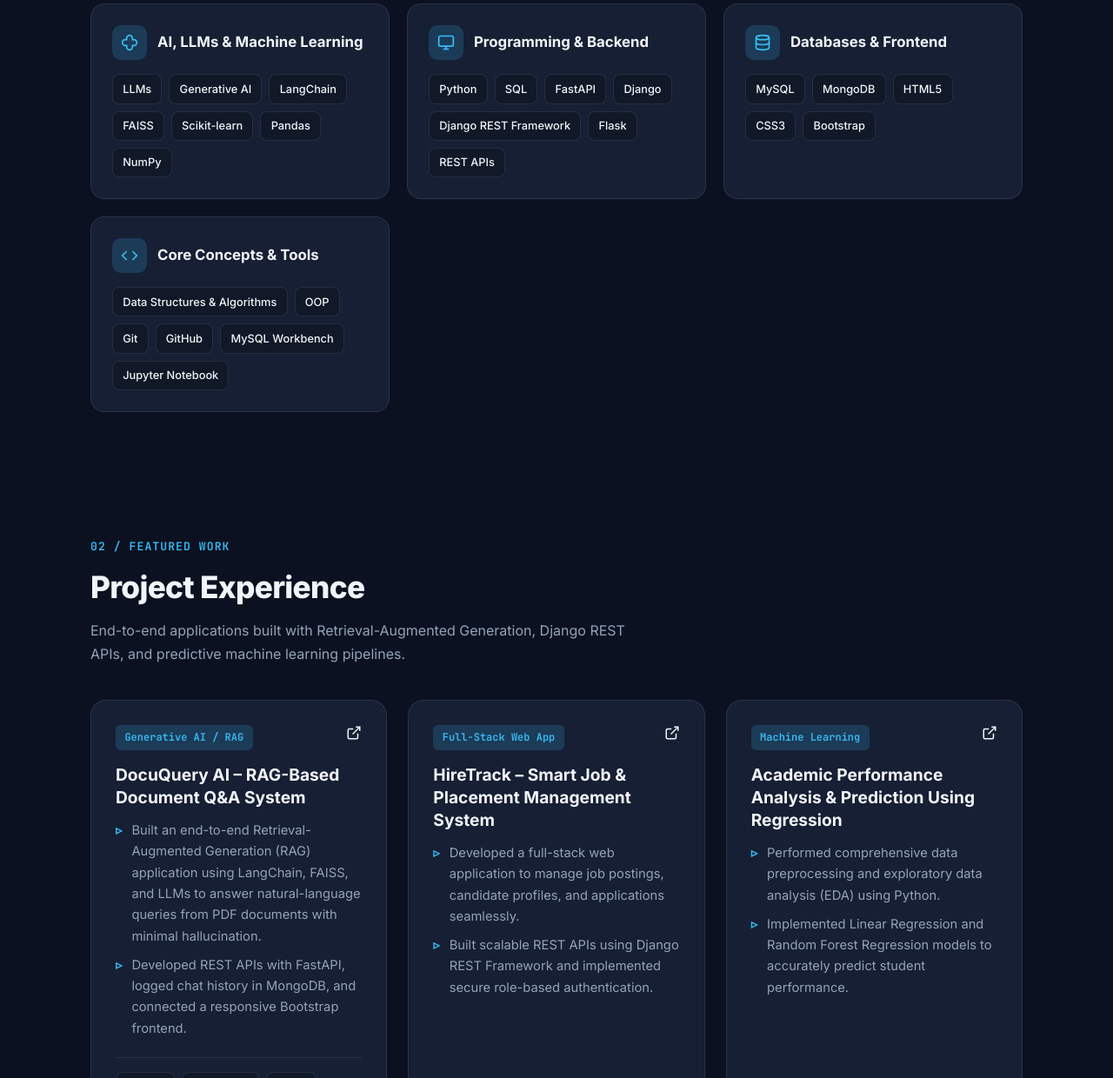
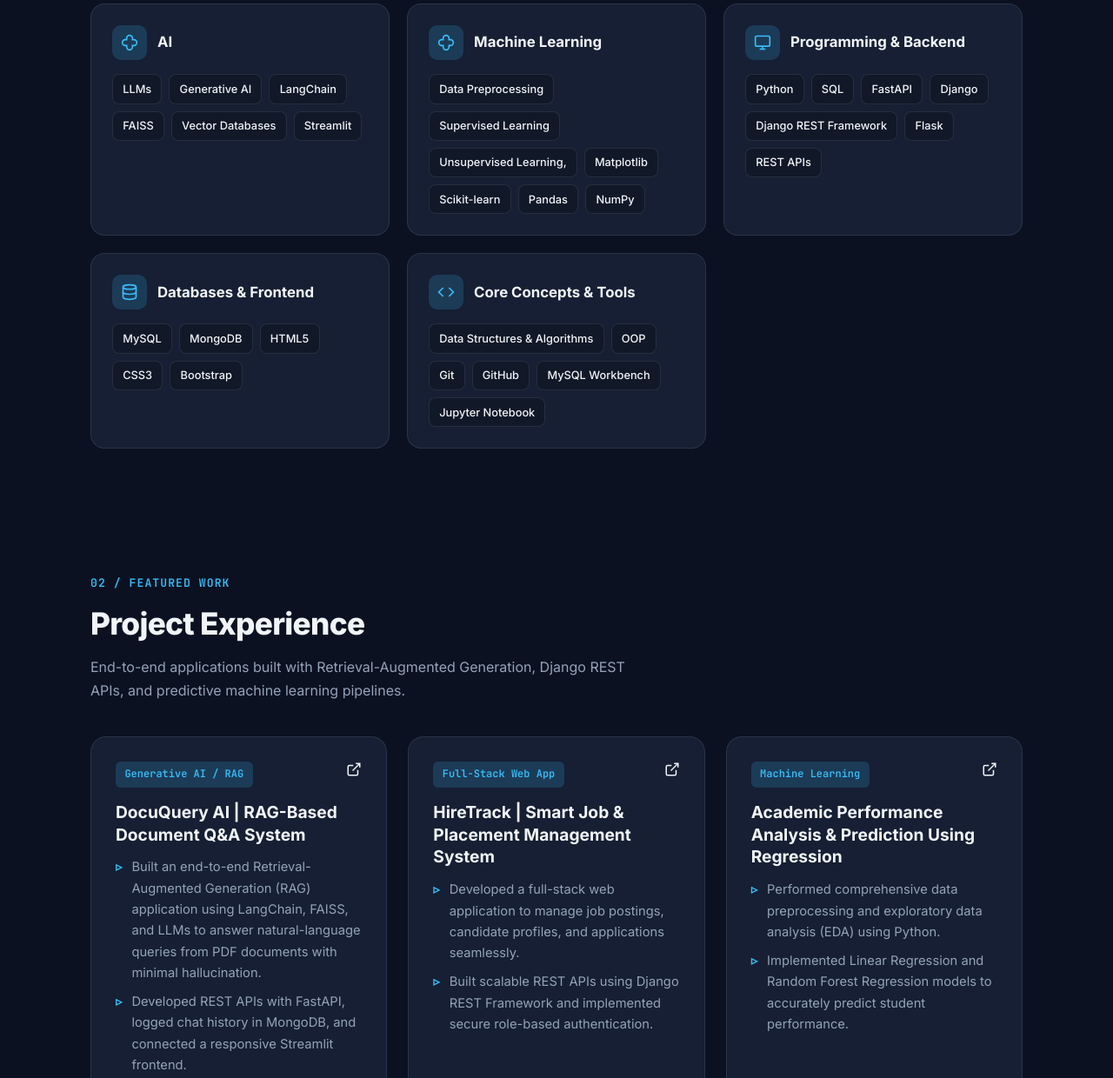
Before and after one commit to VamsiChandika/My-Portfolio, a plain HTML site: page index.html in a window 1280 px wide. Shown: the part 1117-2357 px from the top of the page at 87% size. Drawn offline with Linux system fonts and the light colour scheme.

Commit message:
Updated Resume

```diff
--- a/index.html
+++ b/index.html
@@ -1105,13 +1105,30 @@
               <div class="skill-icon">
                 <svg width="20" height="20" viewBox="0 0 24 24" fill="none" stroke="currentColor" stroke-width="2" aria-hidden="true"><path d="M12 2a4 4 0 0 1 4 4v2h2a4 4 0 0 1 0 8h-2v2a4 4 0 0 1-8 0v-2H6a4 4 0 0 1 0-8h2V6a4 4 0 0 1 4-4z"/></svg>
               </div>
-              <h3>AI, LLMs &amp; Machine Learning</h3>
+              <h3>AI</h3>
             </div>
             <div class="tags">
               <span class="tag">LLMs</span>
               <span class="tag">Generative AI</span>
               <span class="tag">LangChain</span>
               <span class="tag">FAISS</span>
+              <span class="tag">Vector Databases</span>
+              <span class="tag">Streamlit</span>
+            </div>
+          </div>
+
+          <div class="skill-card reveal">
+            <div class="skill-card-head">
+              <div class="skill-icon">
+                <svg width="20" height="20" viewBox="0 0 24 24" fill="none" stroke="currentColor" stroke-width="2" aria-hidden="true"><path d="M12 2a4 4 0 0 1 4 4v2h2a4 4 0 0 1 0 8h-2v2a4 4 0 0 1-8 0v-2H6a4 4 0 0 1 0-8h2V6a4 4 0 0 1 4-4z"/></svg>
+              </div>
+              <h3>Machine Learning</h3>
+            </div>
+            <div class="tags">
+              <span class="tag">Data Preprocessing</span>
+              <span class="tag">Supervised Learning</span>
+              <span class="tag">Unsupervised Learning, </span>
+              <span class="tag">Matplotlib</span>
               <span class="tag">Scikit-learn</span>
               <span class="tag">Pandas</span>
               <span class="tag">NumPy</span>
@@ -1189,10 +1206,10 @@
                   <svg width="18" height="18" viewBox="0 0 24 24" fill="none" stroke="currentColor" stroke-width="2" aria-hidden="true"><path d="M18 13v6a2 2 0 0 1-2 2H5a2 2 0 0 1-2-2V8a2 2 0 0 1 2-2h6"/><polyline points="15 3 21 3 21 9"/><line x1="10" y1="14" x2="21" y2="3"/></svg>
                 </a>
               </div>
-              <h3>DocuQuery AI – RAG-Based Document Q&amp;A System</h3>
+              <h3>DocuQuery AI | RAG-Based Document Q&amp;A System</h3>
               <ul class="project-bullets">
                 <li>Built an end-to-end Retrieval-Augmented Generation (RAG) application using LangChain, FAISS, and LLMs to answer natural-language queries from PDF documents with minimal hallucination.</li>
-                <li>Developed REST APIs with FastAPI, logged chat history in MongoDB, and connected a responsive Bootstrap frontend.</li>
+                <li>Developed REST APIs with FastAPI, logged chat history in MongoDB, and connected a responsive Streamlit frontend.</li>
               </ul>
             </div>
             <div class="project-footer">
@@ -1203,7 +1220,7 @@
                 <span class="tag">FastAPI</span>
                 <span class="tag">FAISS</span>
                 <span class="tag">MongoDB</span>
-                <span class="tag">Bootstrap</span>
+                <span class="tag">Streamlit</span>
               </div>
             </div>
           </article>
@@ -1216,7 +1233,7 @@
                   <svg width="18" height="18" viewBox="0 0 24 24" fill="none" stroke="currentColor" stroke-width="2" aria-hidden="true"><path d="M18 13v6a2 2 0 0 1-2 2H5a2 2 0 0 1-2-2V8a2 2 0 0 1 2-2h6"/><polyline points="15 3 21 3 21 9"/><line x1="10" y1="14" x2="21" y2="3"/></svg>
                 </a>
               </div>
-              <h3>HireTrack – Smart Job &amp; Placement Management System</h3>
+              <h3>HireTrack | Smart Job &amp; Placement Management System</h3>
               <ul class="project-bullets">
                 <li>Developed a full-stack web application to manage job postings, candidate profiles, and applications seamlessly.</li>
                 <li>Built scalable REST APIs using Django REST Framework and implemented secure role-based authentication.</li>
```
